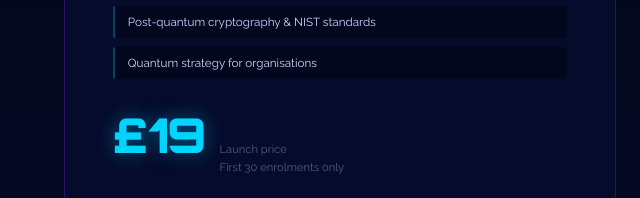
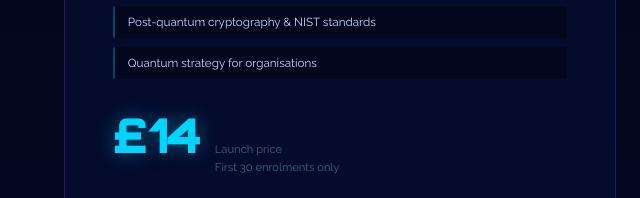
Before and after one commit to jnchowdary/jnchowdary.github.io, a plain HTML site: page index.html in a window 1280 px wide. Shown: the part 6533-6731 px from the top of the page, 0-640 px from the left. Drawn offline with Linux system fonts and the light colour scheme; a web font is replaced by a local one.

Commit message:
Update course price from £19 to £14

```diff
--- a/index.html
+++ b/index.html
@@ -510,7 +510,7 @@ footer { position: relative; z-index: 1; border-top: 1px solid var(--border); pa
           <div class="module-row">Quantum strategy for organisations</div>
         </div>
         <div class="course-price-block">
-          <div class="price-big">£19</div>
+          <div class="price-big">£14</div>
           <div class="price-note">Launch price<br>First 30 enrolments only</div>
         </div>
         <a href="/module-1.html" class="btn-cosmos">Start Module 1 — Free →</a>
```
